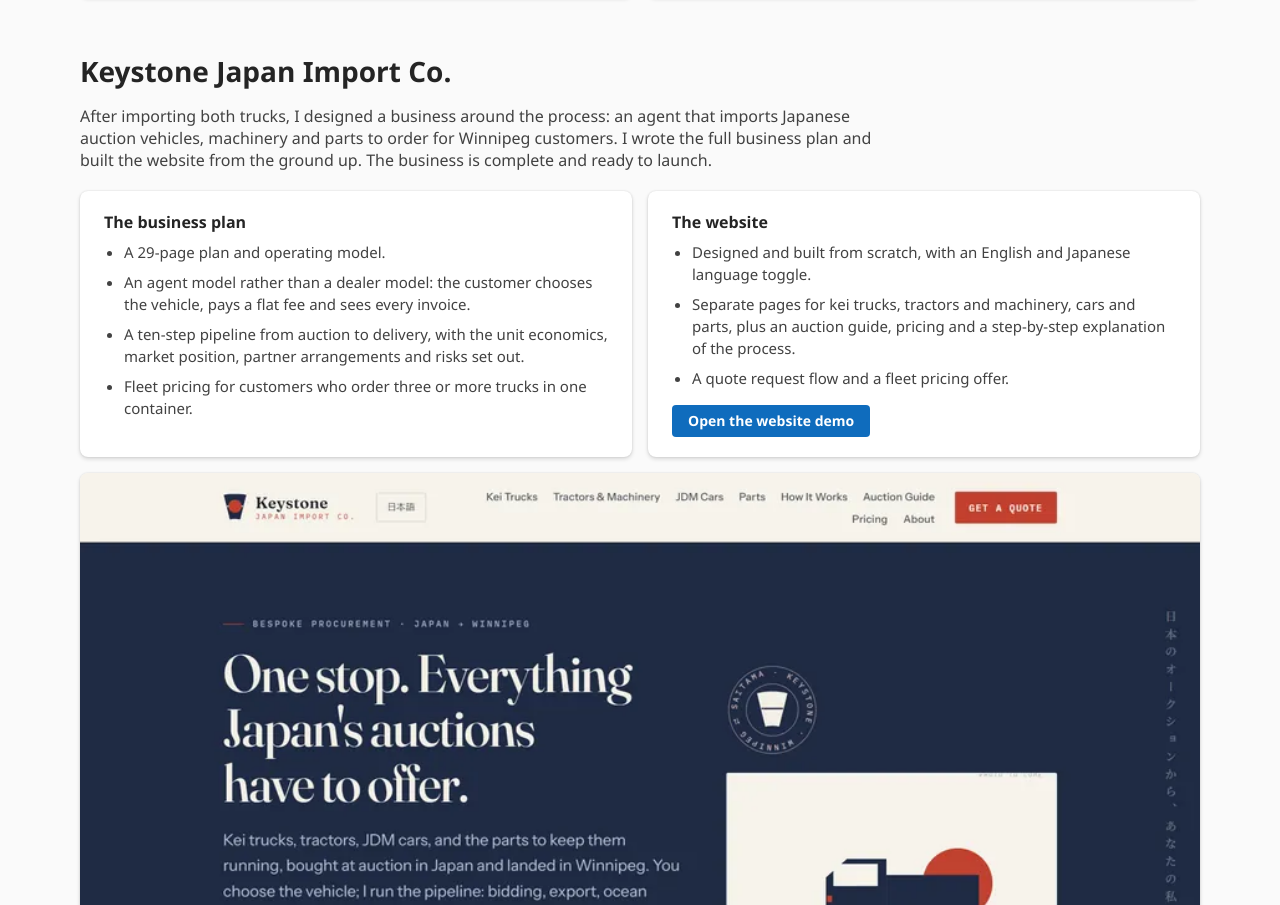
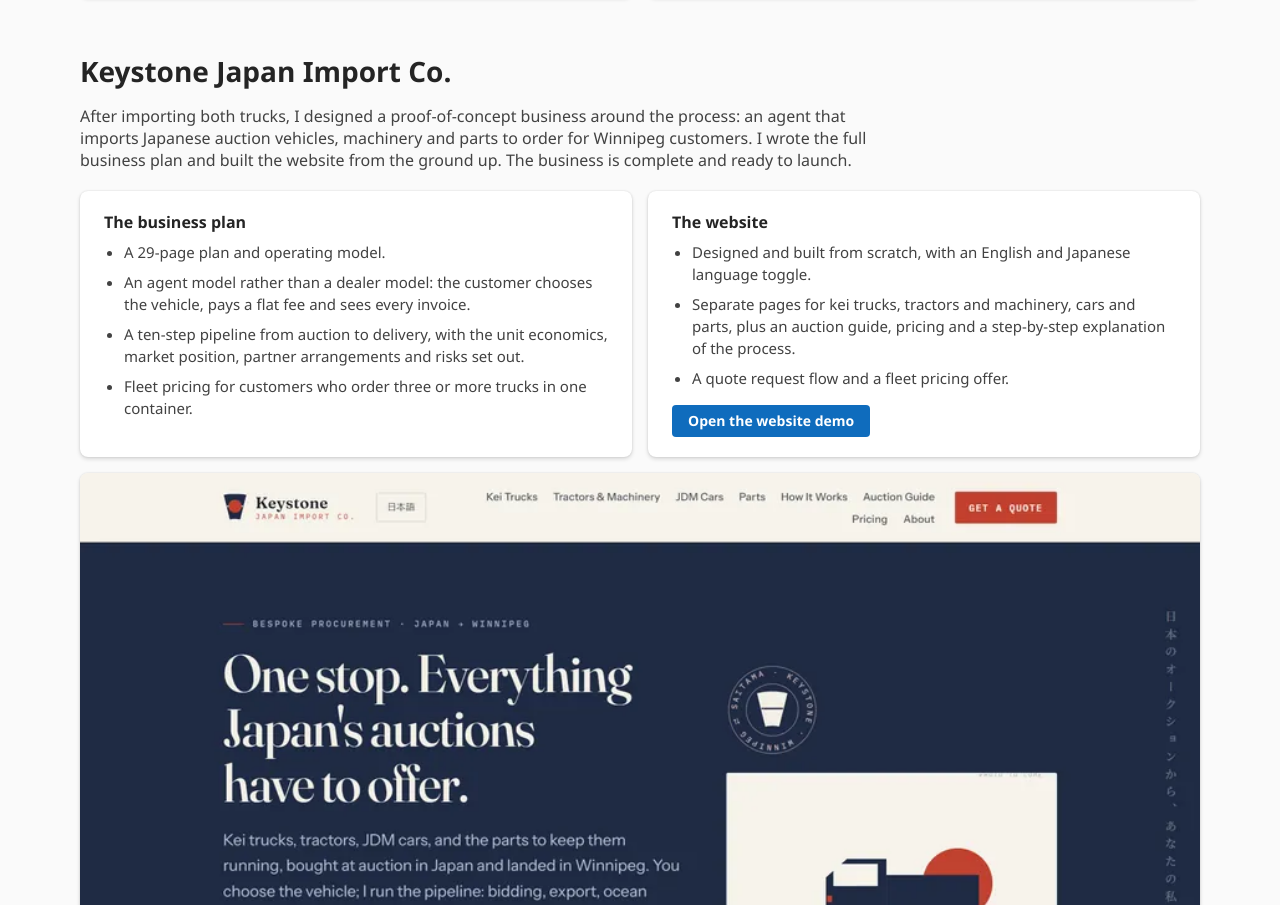
Before and after one commit to bodiraj93/bodiraj93.github.io, a plain HTML site: page vehicles.html in a window 1280 px wide. Shown: the part 9204-10109 px from the top of the page. Drawn offline with Linux system fonts and the light colour scheme.

Commit message:
Add files via upload

```diff
--- a/vehicles.html
+++ b/vehicles.html
@@ -120,7 +120,7 @@
 
 <section class="wrap block" id="keystone">
   <h2>Keystone Japan Import Co.</h2>
-  <p class="intro">After importing both trucks, I designed a business around the process: an agent that imports Japanese auction vehicles, machinery and parts to order for Winnipeg customers. I wrote the full business plan and built the website from the ground up. The business is complete and ready to launch.</p>
+  <p class="intro">After importing both trucks, I designed a proof-of-concept business around the process: an agent that imports Japanese auction vehicles, machinery and parts to order for Winnipeg customers. I wrote the full business plan and built the website from the ground up. The business is complete and ready to launch.</p>
   <div class="grid two">
     <article class="card pad">
       <h3>The business plan</h3>
```
